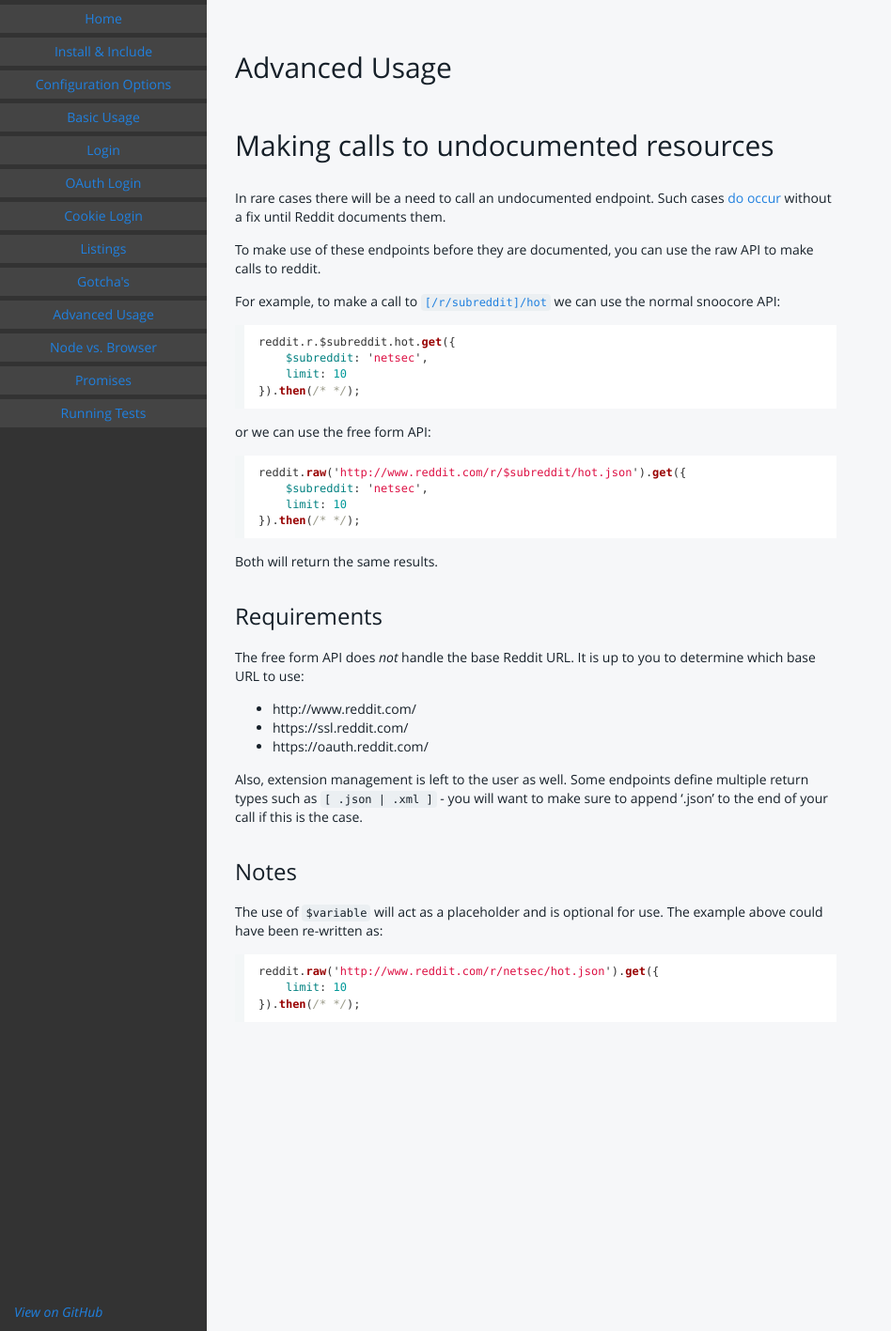
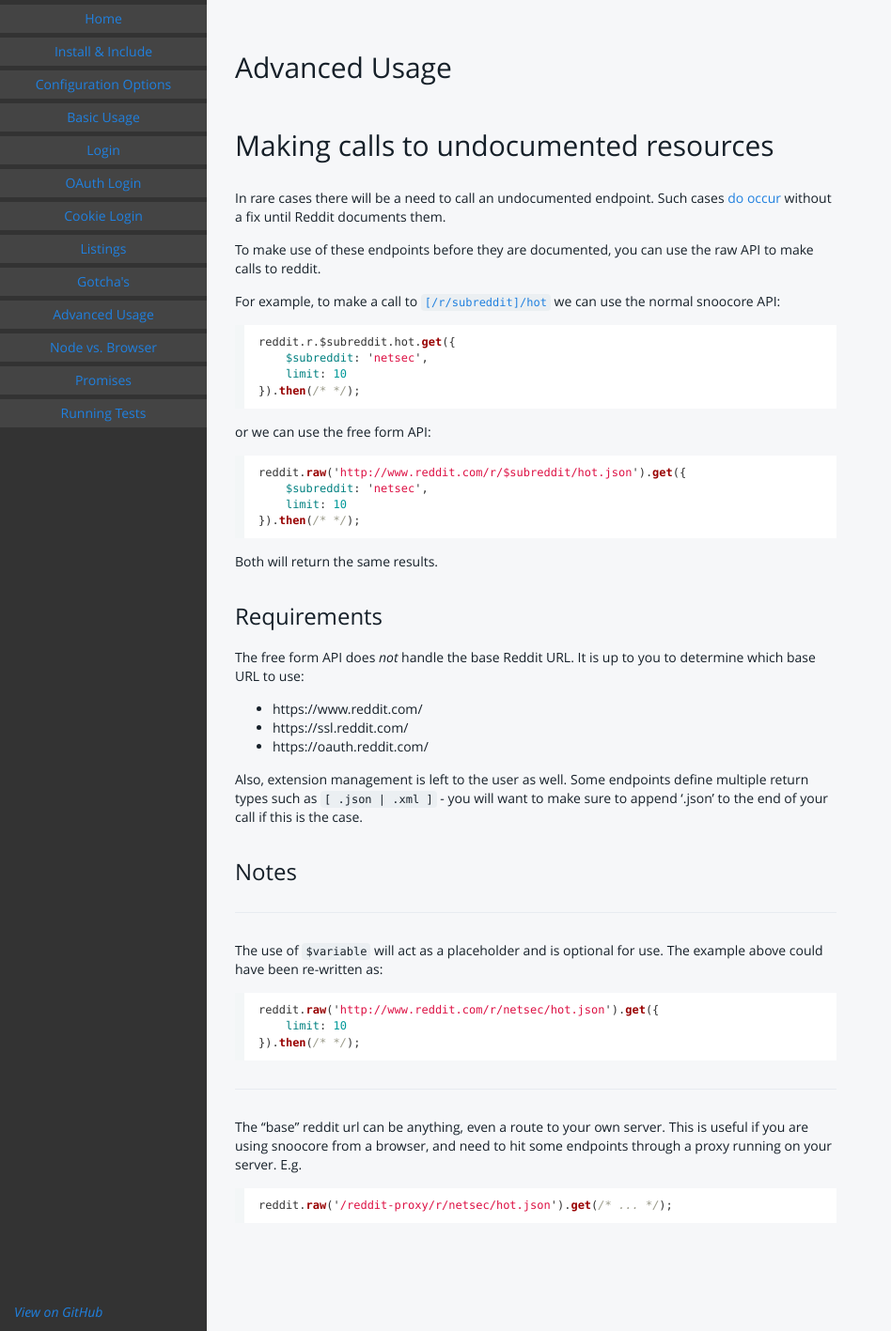
Before and after one commit to terryma/snoocore, a Jekyll site: the page built from advancedUsage.md, in a window 1280 px wide. Shown: the whole page at 94% size, without its empty margins (0-948 px from the left). Built offline with Jekyll 4.4.1, drawn with Linux system fonts in a browser that asks for light colours; Markdown is read by kramdown in place of the engine named in the settings.

Commit message:
http -> https; additional reddit.raw usage

````diff
--- a/advancedUsage.md
+++ b/advancedUsage.md
@@ -35,13 +35,15 @@ Both will return the same results.
 
 The free form API does *not* handle the base Reddit URL. It is up to you to determine which base URL to use:
 
- - http://www.reddit.com/
+ - https://www.reddit.com/
  - https://ssl.reddit.com/
  - https://oauth.reddit.com/
 
 Also, extension management is left to the user as well. Some endpoints define multiple return types such as `[ .json | .xml ]` - you will want to make sure to append '.json' to the end of your call if this is the case.
 
 ### Notes
+
+- - -
 
 The use of `$variable` will act as a placeholder and is optional for use. The example above could have been re-written as:
 
@@ -50,3 +52,11 @@ reddit.raw('http://www.reddit.com/r/netsec/hot.json').get({
 	limit: 10
 }).then(/* */);
 ```
+
+- - -
+
+The "base" reddit url can be anything, even a route to your own server. This is useful if you are using snoocore from a browser, and need to hit some endpoints through a proxy running on your server. E.g.
+
+```javascript
+reddit.raw('/reddit-proxy/r/netsec/hot.json').get(/* ... */);
+```
````
